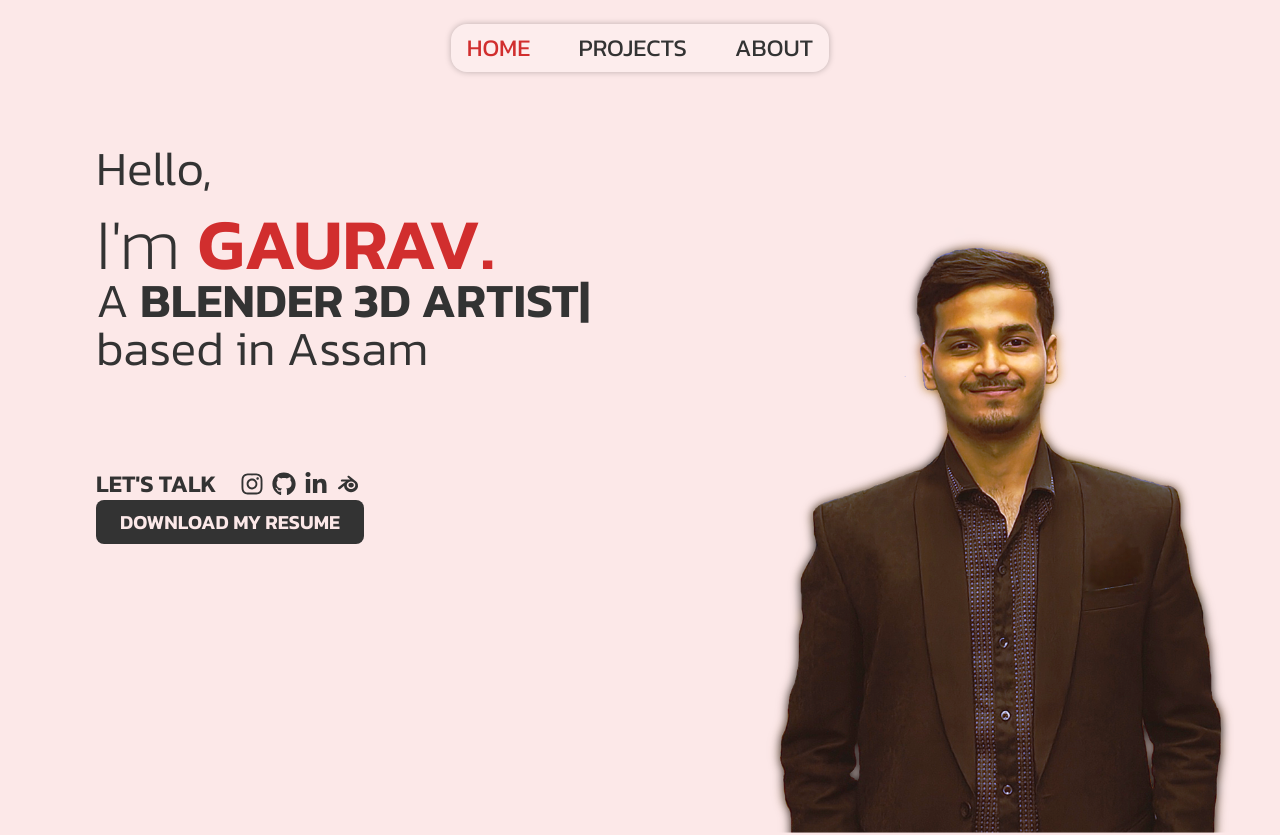
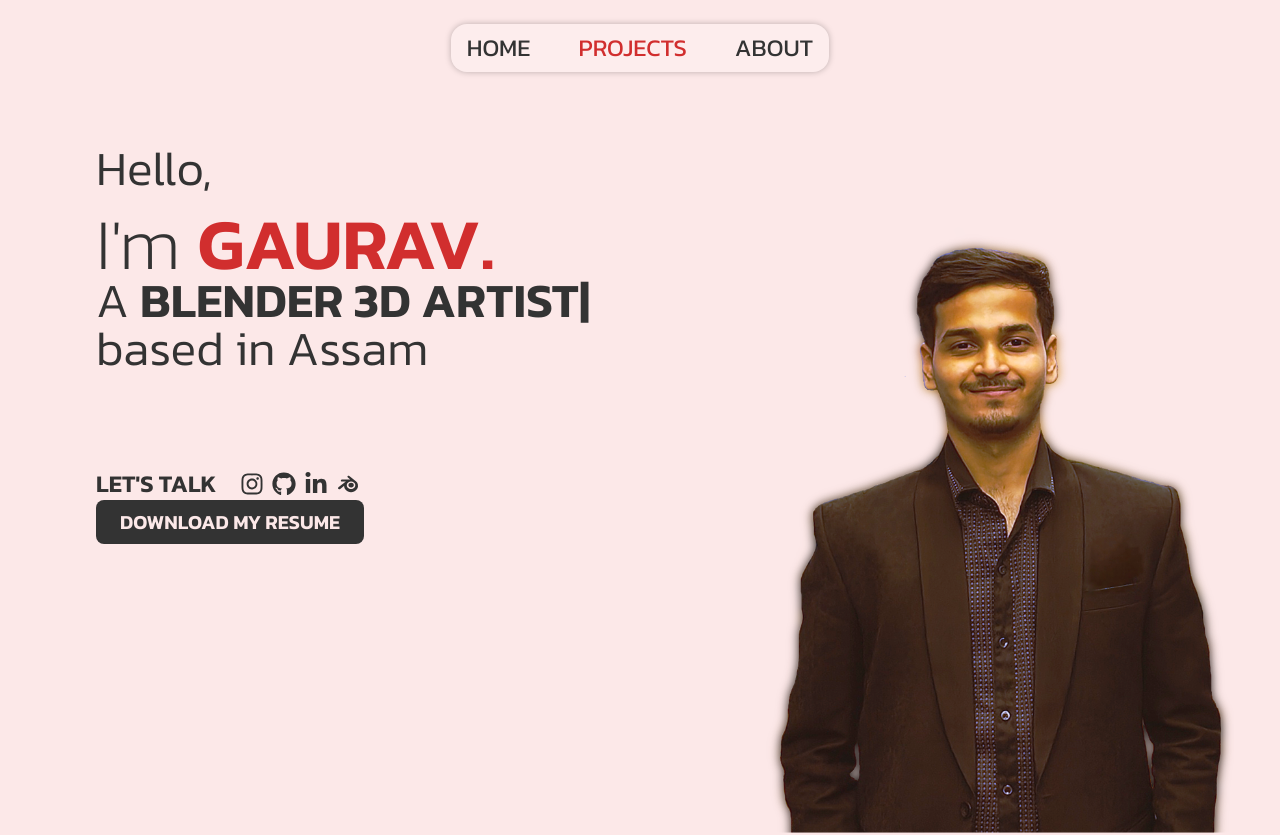
Before and after one commit to gaurav1-9/gauravkrdas-portfolio, a React (Vite) app: page / in a window 1280 px wide. Shown: the top 835 px of the page. Built offline with nearby package versions, Linux system fonts and the light colour scheme.

Commit message:
page scroll indicator done

```diff
--- a/src/App.jsx
+++ b/src/App.jsx
@@ -1,28 +1,59 @@
-import React, { useRef } from 'react'
-import Home from './PageComponents/Home/Home'
-import Navbar from './PageComponents/Navbar'
-import Projects from './PageComponents/Projects/Projects'
-import About from './PageComponents/About/About'
-import Footer from './PageComponents/Footer'
+import React, { useRef, useEffect, useState } from 'react';
+import Home from './PageComponents/Home/Home';
+import Navbar from './PageComponents/Navbar';
+import Projects from './PageComponents/Projects/Projects';
+import About from './PageComponents/About/About';
+import Footer from './PageComponents/Footer';
 
 const App = () => {
     const homePageRef = useRef(null);
+    const homeTopPageRef = useRef(null);
     const projectPageRef = useRef(null);
     const aboutPageRef = useRef(null);
 
+    const [selectedTab, setSelectedTab] = useState(0);
+
     const scrollToSection = (section) => {
         section.current?.scrollIntoView({ behavior: 'smooth' });
-    }
+    };
+
+    useEffect(() => {
+        const handleScroll = () => {
+            const sections = [homePageRef, projectPageRef, aboutPageRef];
+            const scrollPosition = window.scrollY + window.innerHeight / 2;
+
+            const currentSectionIndex = sections.findIndex((ref) => {
+                const el = ref.current;
+                if (!el) return false;
+                const { top, height } = el.getBoundingClientRect();
+                const elTop = window.scrollY + top;
+                return scrollPosition >= elTop && scrollPosition < elTop + height;
+            });
+
+            if (currentSectionIndex !== -1 && currentSectionIndex !== selectedTab) {
+                setSelectedTab(currentSectionIndex);
+            }
+        };
+
+        window.addEventListener('scroll', handleScroll);
+        return () => window.removeEventListener('scroll', handleScroll);
+    }, [selectedTab]);
+
     return (
         <div className='bg-back'>
-            <div ref={homePageRef} className='w-0 h-0'></div>
-            <Navbar scrollToSection={scrollToSection} refs={{ homePageRef, projectPageRef, aboutPageRef }} />
-            <Home />
+            <div ref={homeTopPageRef} className='w-0 h-0'></div>
+            <Navbar
+                scrollToSection={scrollToSection}
+                refs={{ homeTopPageRef, projectPageRef, aboutPageRef }}
+                selectedTab={selectedTab}
+                setSelectedTab={setSelectedTab}
+            />
+            <div ref={homePageRef}><Home /></div>
             <div ref={projectPageRef}><Projects /></div>
             <div ref={aboutPageRef}><About /></div>
             <Footer />
         </div>
-    )
-}
+    );
+};
 
-export default App
+export default App;
--- a/src/PageComponents/Navbar.jsx
+++ b/src/PageComponents/Navbar.jsx
@@ -1,19 +1,19 @@
-import React, { useState } from 'react'
+import React from 'react'
 
-function Navbar({scrollToSection, refs}) {
-    const [selectedTab,setSelectedTab] = useState(0);
-
-    function handleClick(index){
+function Navbar({ scrollToSection, refs, selectedTab, setSelectedTab }) {
+  function handleClick(index) {
     setSelectedTab(index);
-        switch(index){
+    switch (index) {
       case 0:
-                scrollToSection(refs.homePageRef)
+        scrollToSection(refs.homeTopPageRef);
         break;
       case 1:
-                scrollToSection(refs.projectPageRef)
+        scrollToSection(refs.projectPageRef);
         break;
       case 2:
-                scrollToSection(refs.aboutPageRef)
+        scrollToSection(refs.aboutPageRef);
+        break;
+      default:
         break;
     }
   }
@@ -21,24 +21,21 @@ function Navbar({scrollToSection, refs}) {
   return (
     <nav className='flex justify-center items-center sticky top-0 z-100 bg-transparent'>
       <ul className='flex gap-12 bg-secondaryAccent mt-6 px-4 py-2 z-10 rounded-2xl shadow-[0_0_6px_rgba(0,0,0,0.25)]'>
-            <li className={`text-2xl ease-in duration-100 pointer ${(selectedTab===0)? "text-secondary":"text-primary hover:scale-[1.03]"}`}
-            onClick={()=> handleClick(0)}
-            >
+        <li className={`text-2xl ease-in duration-100 pointer ${selectedTab === 0 ? "text-secondary" : "text-primary hover:scale-[1.03]"}`}
+          onClick={() => handleClick(0)}>
           HOME
         </li>
-            <li className={`text-2xl ease-in duration-100 pointer ${(selectedTab===1)? "text-secondary":"text-primary hover:scale-[1.03]"}`}
-            onClick={()=> handleClick(1)}
-            >
+        <li className={`text-2xl ease-in duration-100 pointer ${selectedTab === 1 ? "text-secondary" : "text-primary hover:scale-[1.03]"}`}
+          onClick={() => handleClick(1)}>
           PROJECTS
         </li>
-            <li className={`text-2xl ease-in duration-100 pointer ${(selectedTab===2)? "text-secondary":"text-primary hover:scale-[1.03]"}`}
-            onClick={()=> handleClick(2)}
-            >
+        <li className={`text-2xl ease-in duration-100 pointer ${selectedTab === 2 ? "text-secondary" : "text-primary hover:scale-[1.03]"}`}
+          onClick={() => handleClick(2)}>
           ABOUT
         </li>
       </ul>
     </nav>
-  )
+  );
 }
 
 export default Navbar
```
Lines whose indentation alone changed are shown as unchanged.
